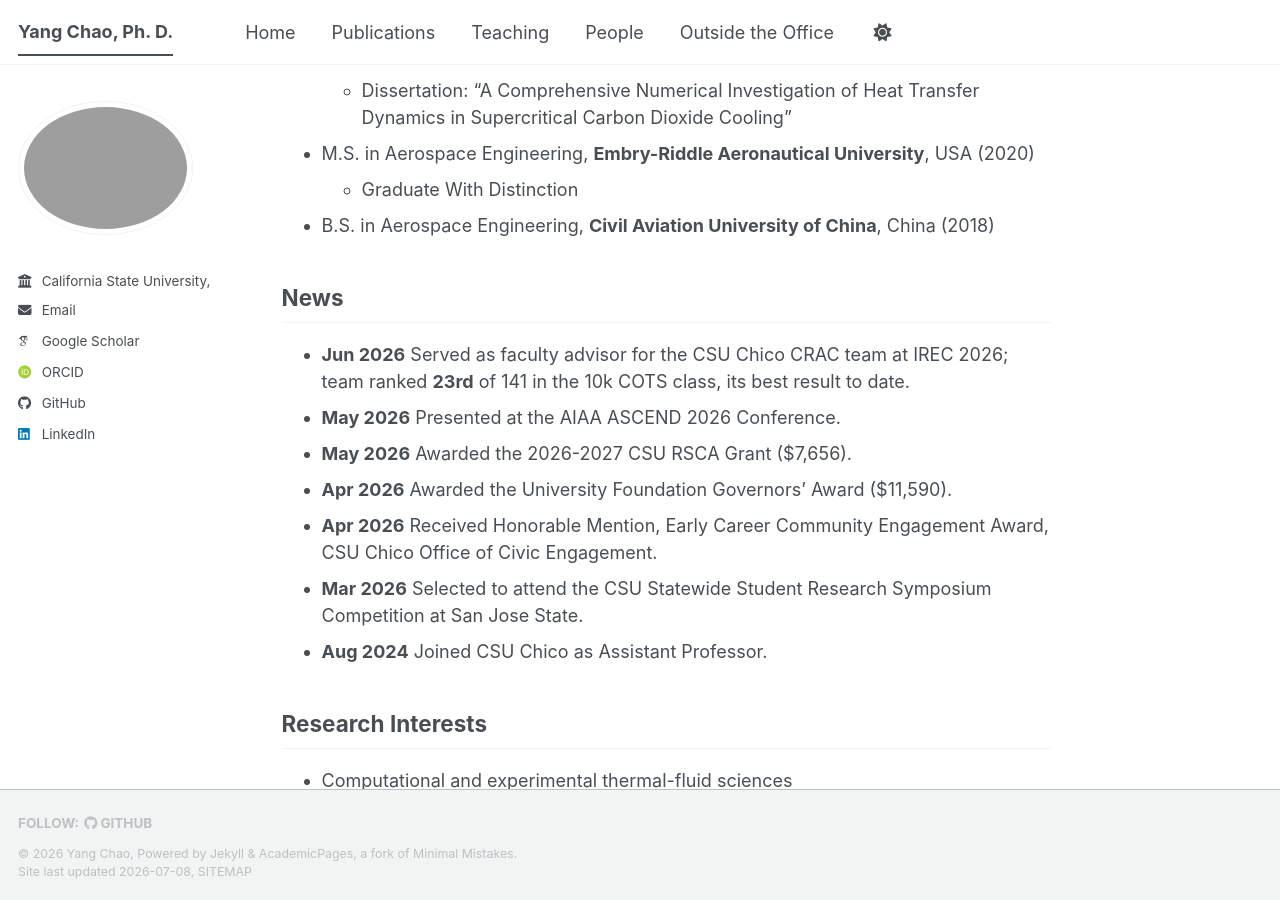
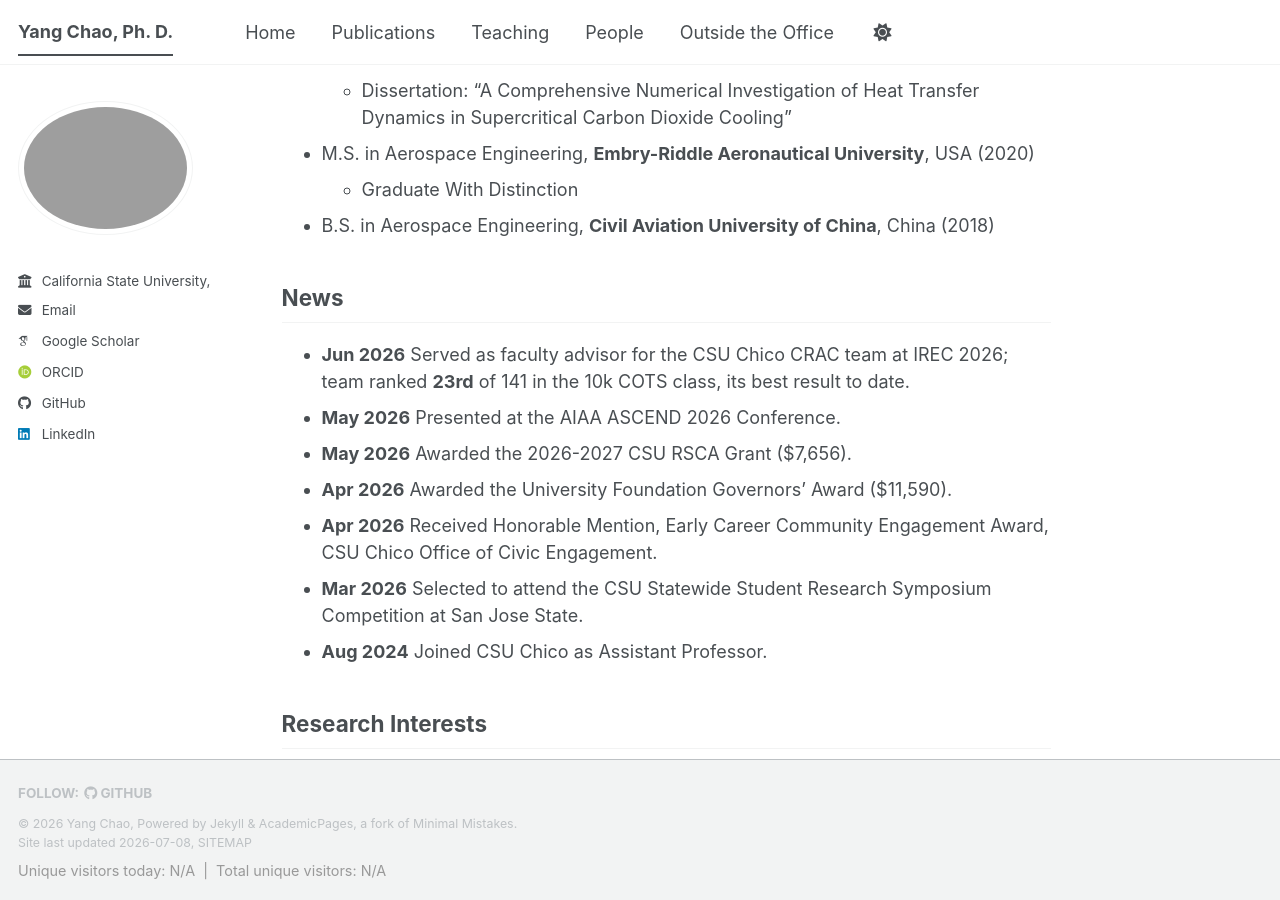
Before and after one commit to cycynyny/cycynyny.github.io, a Jekyll site: the page built from _pages/about.md, in a window 1280 px wide and 900 px high, scrolled down 499 px. Built offline with Jekyll 4.4.1, drawn with Linux system fonts in a browser that asks for light colours; some web fonts are replaced; a script bundle is joined from its source files by our own code; library files that are not in the unit come from our copies; some of the changed lines change nothing that is shown.

Commit message:
Update footer.html

```diff
--- a/_includes/footer.html
+++ b/_includes/footer.html
@@ -1,5 +1,4 @@
 {% include base_path %}
-
 {% if site.author.github or site.author.bitbucket or site.atom_feed.hide != true %}
 <div class="page__footer-follow">
   <ul class="social-icons">
@@ -18,8 +17,35 @@
   </ul>
 </div>
 {% endif %}
-
 <div class="page__footer-copyright">
   &copy; {{ site.time | date: '%Y' }} {{ site.name | default: site.title }}, {{ site.data.ui-text[site.locale].powered_by | default: "Powered by" }} <a href="https://jekyllrb.com" rel="nofollow">Jekyll</a> &amp; <a href="https://github.com/academicpages/academicpages.github.io">AcademicPages</a>, a fork of <a href="https://mademistakes.com/work/minimal-mistakes-jekyll-theme/" rel="nofollow">Minimal Mistakes</a>.<br />
   Site last updated {{ "now" | date: '%Y-%m-%d' }}, <a href="/sitemap/" style="text-transform: uppercase;">{{ site.data.ui-text[site.locale].site_map | default: "Sitemap" }}</a>
 </div>
+
+<div id="visitor-counter" style="font-size: 0.8em; color: #999; margin-top: 8px;">
+  Unique visitors today: <span id="visits-today">...</span> &nbsp;|&nbsp; Total unique visitors: <span id="visits-total">...</span>
+</div>
+<script>
+(function () {
+  var GC = "https://dryangchao.goatcounter.com";
+  var today = new Date().toISOString().slice(0, 10);
+
+  fetch(GC + "/counter/TOTAL.json?start=" + today + "&end=" + today)
+    .then(function (r) { return r.json(); })
+    .then(function (data) {
+      document.getElementById("visits-today").textContent = data.count;
+    })
+    .catch(function () {
+      document.getElementById("visits-today").textContent = "N/A";
+    });
+
+  fetch(GC + "/counter/TOTAL.json")
+    .then(function (r) { return r.json(); })
+    .then(function (data) {
+      document.getElementById("visits-total").textContent = data.count;
+    })
+    .catch(function () {
+      document.getElementById("visits-total").textContent = "N/A";
+    });
+})();
+</script>
```
